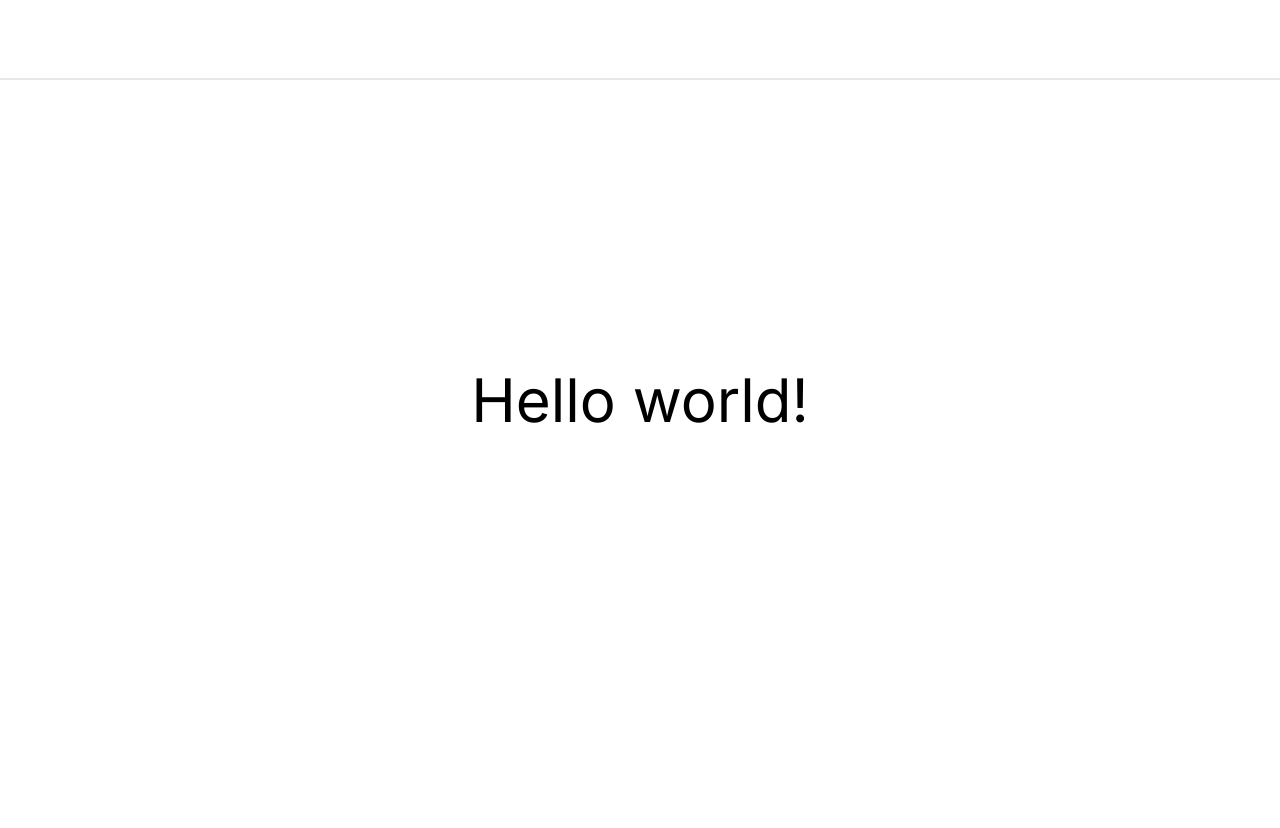
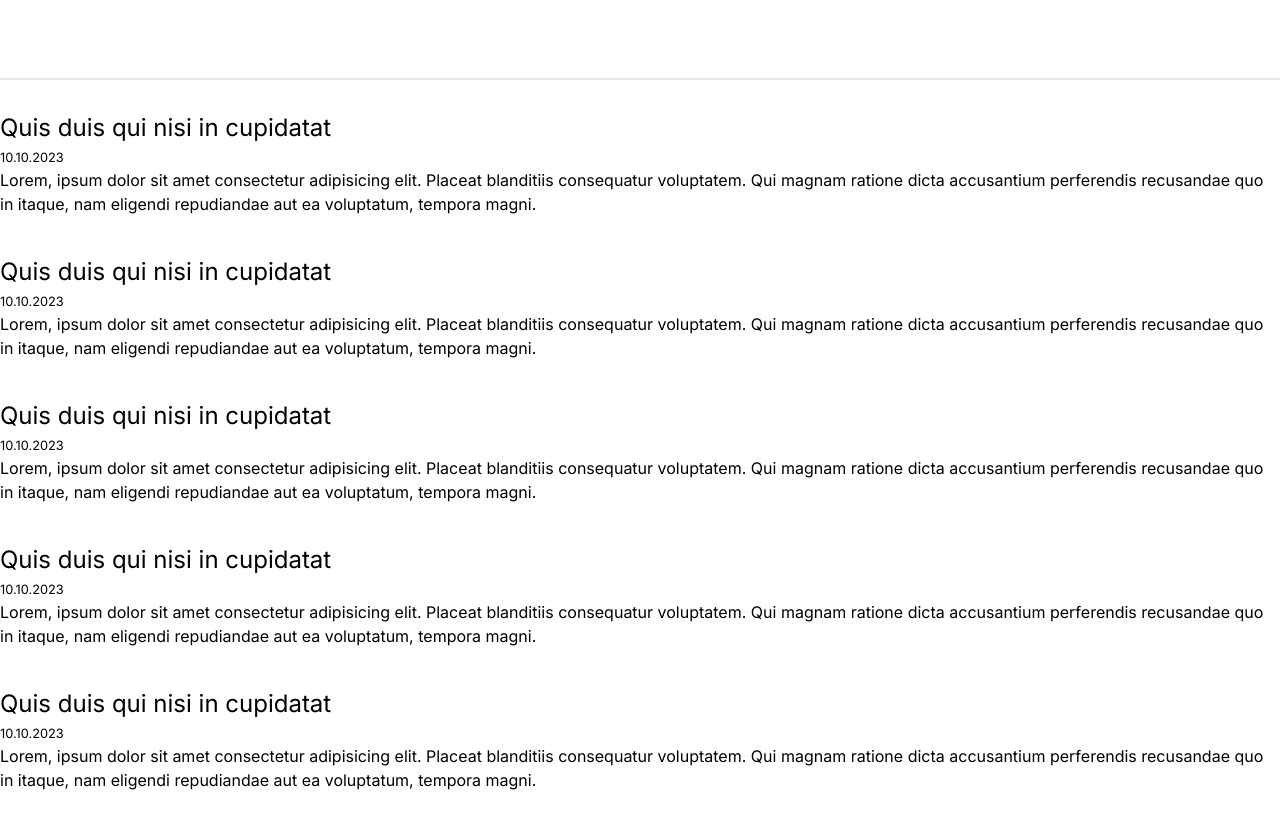
Before and after one commit to Laumak/nextjs-blog, a Next.js app: page / in a window 1280 px wide. Shown: the top 828 px of the page. Before the commit the page ends 800 px from the top, so only its background shows below. Built offline with nearby package versions, Linux system fonts and the light colour scheme.

Commit message:
Move nav to global layout and add test news

```diff
--- a/src/app/layout.tsx
+++ b/src/app/layout.tsx
@@ -1,6 +1,8 @@
 import './globals.css';
 import type { Metadata } from 'next';
 import { Inter } from 'next/font/google';
+
+import Navigation from './components/Navigation';
 
 const inter = Inter({ subsets: ['latin'] });
 
@@ -16,7 +18,13 @@ export default function RootLayout({
 }) {
   return (
     <html lang="en">
-      <body className={inter.className}>{children}</body>
+      <body className={inter.className}>
+        <header>
+          <Navigation />
+        </header>
+
+        {children}
+      </body>
     </html>
   );
 }
--- a/src/app/page.tsx
+++ b/src/app/page.tsx
@@ -1,19 +1,62 @@
 import React from 'react';
-
-import Navigation from './components/Navigation';
 
 export default function Home() {
   return (
-    <React.Fragment>
-      <header>
-        <Navigation />
-      </header>
+    <main className="mt-28">
+      <article className="mb-10">
+        <h2 className="text-2xl">Quis duis qui nisi in cupidatat</h2>
+        <small>10.10.2023</small>
+        <p>
+          Lorem, ipsum dolor sit amet consectetur adipisicing elit. Placeat
+          blanditiis consequatur voluptatem. Qui magnam ratione dicta
+          accusantium perferendis recusandae quo in itaque, nam eligendi
+          repudiandae aut ea voluptatum, tempora magni.
+        </p>
+      </article>
 
-      <main>
-        <div className="flex items-center justify-center h-screen">
-          <h1 className="text-6xl">Hello world!</h1>
-        </div>
-      </main>
-    </React.Fragment>
+      <article className="mb-10">
+        <h2 className="text-2xl">Quis duis qui nisi in cupidatat</h2>
+        <small>10.10.2023</small>
+        <p>
+          Lorem, ipsum dolor sit amet consectetur adipisicing elit. Placeat
+          blanditiis consequatur voluptatem. Qui magnam ratione dicta
+          accusantium perferendis recusandae quo in itaque, nam eligendi
+          repudiandae aut ea voluptatum, tempora magni.
+        </p>
+      </article>
+
+      <article className="mb-10">
+        <h2 className="text-2xl">Quis duis qui nisi in cupidatat</h2>
+        <small>10.10.2023</small>
+        <p>
+          Lorem, ipsum dolor sit amet consectetur adipisicing elit. Placeat
+          blanditiis consequatur voluptatem. Qui magnam ratione dicta
+          accusantium perferendis recusandae quo in itaque, nam eligendi
+          repudiandae aut ea voluptatum, tempora magni.
+        </p>
+      </article>
+
+      <article className="mb-10">
+        <h2 className="text-2xl">Quis duis qui nisi in cupidatat</h2>
+        <small>10.10.2023</small>
+        <p>
+          Lorem, ipsum dolor sit amet consectetur adipisicing elit. Placeat
+          blanditiis consequatur voluptatem. Qui magnam ratione dicta
+          accusantium perferendis recusandae quo in itaque, nam eligendi
+          repudiandae aut ea voluptatum, tempora magni.
+        </p>
+      </article>
+
+      <article className="mb-10">
+        <h2 className="text-2xl">Quis duis qui nisi in cupidatat</h2>
+        <small>10.10.2023</small>
+        <p>
+          Lorem, ipsum dolor sit amet consectetur adipisicing elit. Placeat
+          blanditiis consequatur voluptatem. Qui magnam ratione dicta
+          accusantium perferendis recusandae quo in itaque, nam eligendi
+          repudiandae aut ea voluptatum, tempora magni.
+        </p>
+      </article>
+    </main>
   );
 }
```
